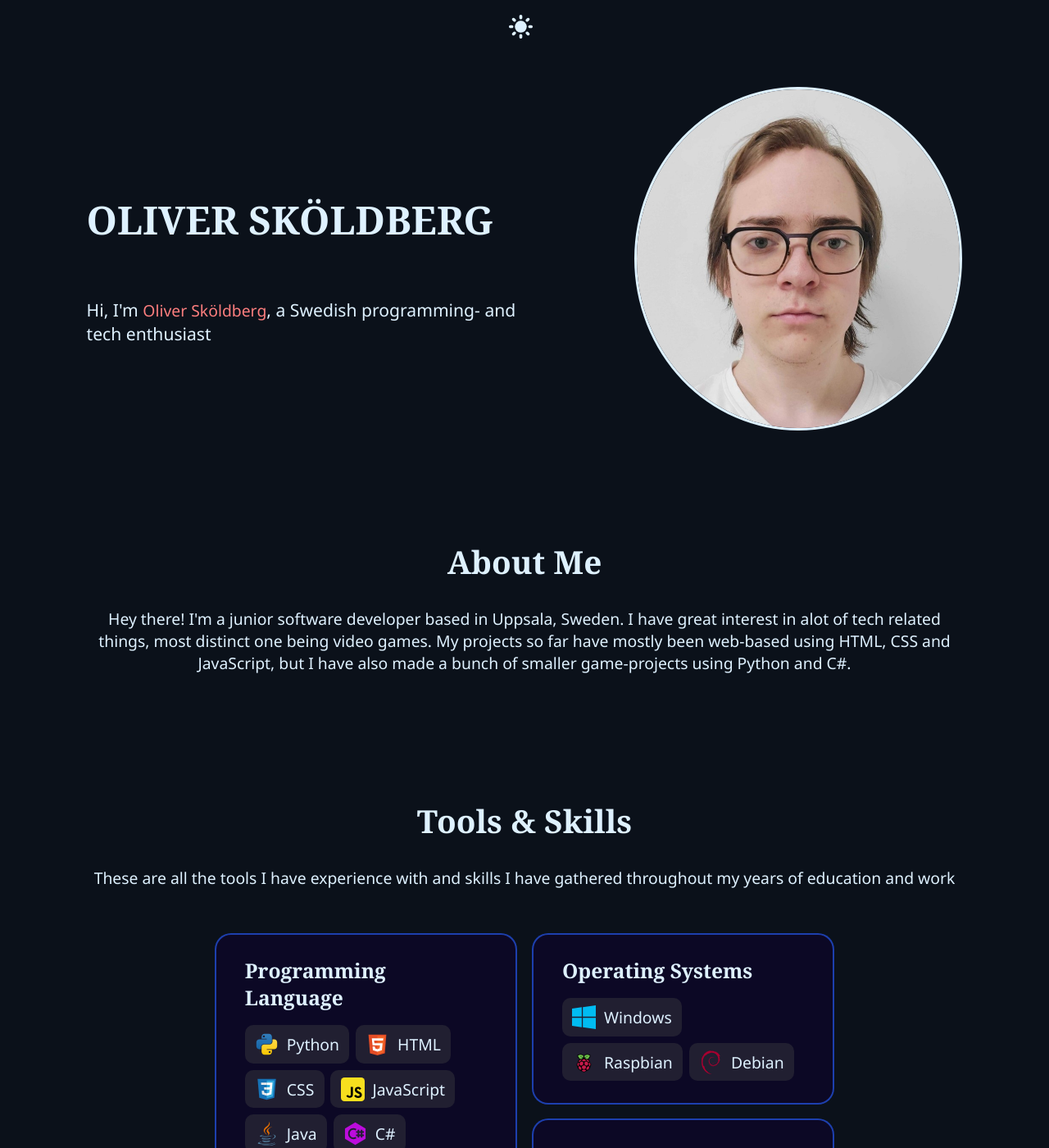
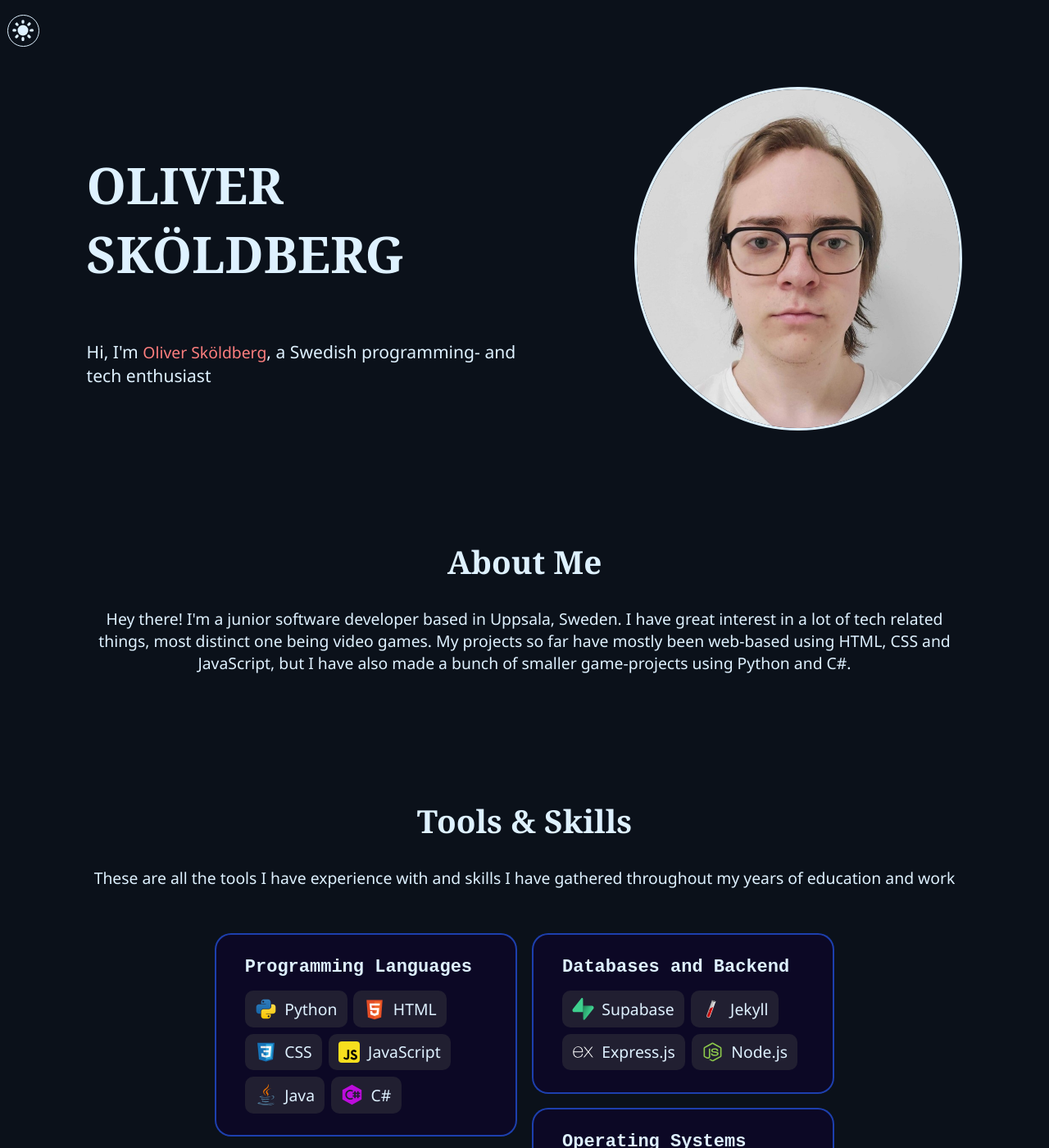
Before and after one commit to DaPakoREE/My-portfolio, a Jekyll site: the page built from _source/index.html, in a window 1280 px wide and 1400 px high. Shown: the whole window at 82% size. Built offline with Jekyll 4.4.1, drawn with Linux system fonts in a browser that asks for light colours; some of the changed text lies outside the part shown.

Commit message:
Added a few new tool categories and tools, also made some design changes and finished the design for the theme-toggle

```diff
--- a/_source/_data/projects.csv
+++ b/_source/_data/projects.csv
@@ -1,3 +1,3 @@
 title,time,desc,image_file,github_link,project_link,used_tools
-Delikat Flora,Sep 2025,A database driven website for a fictional flower boutique with large focus on their flower delivery service using a self-made templating system,delikat_flora.jpg,https://github.com/NTIG-Uppsala/Delikat-Flora,https://delikat.ntig.dev/,Python HTML    CSS JS  Supabase    Express.js
-Fjellporten,Oct 2025,A database driven website for a fictional car-rental company using a self-made templating system,fjellporten.jpg,https://github.com/NTIG-Uppsala/Fjellporten,https://fjellporten.ntig.dev/,Python  HTML    CSS JS  Supabase    Express.js
+Delikat Flora,Sep 2025,A database driven website for a fictional flower boutique with large focus on their flower delivery service using a self-made templating system,delikat_flora.jpg,https://github.com/NTIG-Uppsala/Delikat-Flora,https://delikat.ntig.dev/,Python HTML    CSS JS  Supabase    Express.js  Selenium
+Fjellporten,Oct 2025,A database driven website for a fictional car-rental company using a self-made templating system,fjellporten.jpg,https://github.com/NTIG-Uppsala/Fjellporten,https://fjellporten.ntig.dev/,Python  HTML    CSS JS  Supabase    Express.js  Selenium
--- a/_source/_includes/about.html
+++ b/_source/_includes/about.html
@@ -4,7 +4,7 @@
             </h1>
             <p>
                 Hey there! I'm a junior software developer based in Uppsala, Sweden.
-                I have great interest in alot of tech related things, most distinct one being video games.
+                I have great interest in a lot of tech related things, most distinct one being video games.
                 My projects so far have mostly been web-based using HTML, CSS and JavaScript,
                 but I have also made a bunch of smaller game-projects using Python and C#.
             </p>
--- a/_source/_layouts/default.html
+++ b/_source/_layouts/default.html
@@ -9,7 +9,7 @@
 <body>
     <header>
         <div id="theme-toggle">
-            <label for="theme-switch"><img src="images/svgs/{{ site.data.svgs.other.Sun.image_file }}" alt="" class="svg"></label>
+            <label for="theme-switch"><img src="images/svgs/{{ site.data.svgs.other.Sun.image_file }}" alt="" class="svg secondary-border"></label>
             <input type="checkbox" id="theme-switch" name="theme-switch">
         </div>
         <div id="navigation">
--- a/_source/styles.css
+++ b/_source/styles.css
@@ -47,9 +47,10 @@ a:hover {
 }
 
 .svg {
-    width: 1.5em;
-    height: 1.5em;
+    width: 1.2em;
+    height: 1.2em;
     margin-right: 0.5em;
+    box-sizing: content-box;
 }
 
 p {
@@ -95,6 +96,7 @@ h4 {
 
 .secondary-border {
     border: 0.2rem solid var(--colorSecondary);
+    border-radius: 50%;
 }
 
 .box-content {
@@ -102,25 +104,26 @@ h4 {
     background-color: var(--colorPrimarySecondary);
     border-radius: 20px;
     padding: 1.5rem 2rem;
-    margin: 0;
 }
 
 #title {
-    font-size: 2.7rem;
+    font-size: 3.0rem;
 }
 
 header {
-    display: flex;
     position: fixed;
-    margin-top: 1rem;
-}
-
-header #theme-toggle {
-    margin-right: auto;
+    margin: 1rem 0 0 1rem;
+    width: 100%;
 }
 
 header #theme-switch {
     display: none;
+}
+
+header #theme-toggle label img{
+    padding: 0.3rem;
+    backdrop-filter: blur(2px);
+    border-width: 0.1rem;
 }
 
 header #theme-toggle label:hover {
@@ -141,7 +144,6 @@ header #theme-toggle label:hover {
 
 #title-card > img {
     display: none;
-    border-radius: 50%;
     max-width: 400px;
 }
 
@@ -158,7 +160,6 @@ header #theme-toggle label:hover {
 
 #self-descriptor img {
     width: 200px;
-    border-radius: 50%;
     margin: 0 auto;
 }
 
@@ -183,8 +184,8 @@ header #theme-toggle label:hover {
 }
 
 .box-content p {
-    font-family: Cambria, Cochin, Georgia, Times, 'Times New Roman', serif;
-    font-size: 1.4rem;
+    font-family:monospace;
+    font-size: 1.25rem;
     font-weight: 700;
     width: 100%;
     text-align: left;
@@ -227,7 +228,7 @@ header #theme-toggle label:hover {
 }
 
 .project .project-image, .project .box-content, .used-tools {
-    max-width: 20rem;
+    max-width: 16rem;
     width: 100%;
     border-radius: 20px;
 }
@@ -260,10 +261,23 @@ footer {
 }
 
 
-@media screen and (min-width: 380px) {
+@media screen and (min-width: 420px) {
 
     main {
         padding: 0 2rem;
+    }
+
+    .svg {
+        width: 1.5rem;
+        height: 1.5rem;
+    }
+
+    #title {
+        font-size: 3.5rem;
+    }
+
+    .project .project-image, .project .box-content, .used-tools {
+        max-width: 20rem;
     }
 }
 
@@ -331,14 +345,14 @@ footer {
 
 @media screen and (min-width: 1400px) {
     #tools-and-skills {
-        max-height: 40rem;
+        max-height: 35rem;
     }
 }
 
 
 @media screen and (min-width: 1800px) {
     #tools-and-skills {
-        max-height: 30rem;
+        max-height: 25rem;
     }
 }
 
```
Also changed, not shown: _source/_data/svgs.yml (+27 -8 lines), _source/images/svgs/google_cloud.svg (added), _source/images/svgs/nodejs.svg (added), _source/images/svgs/selenium.svg (added).
